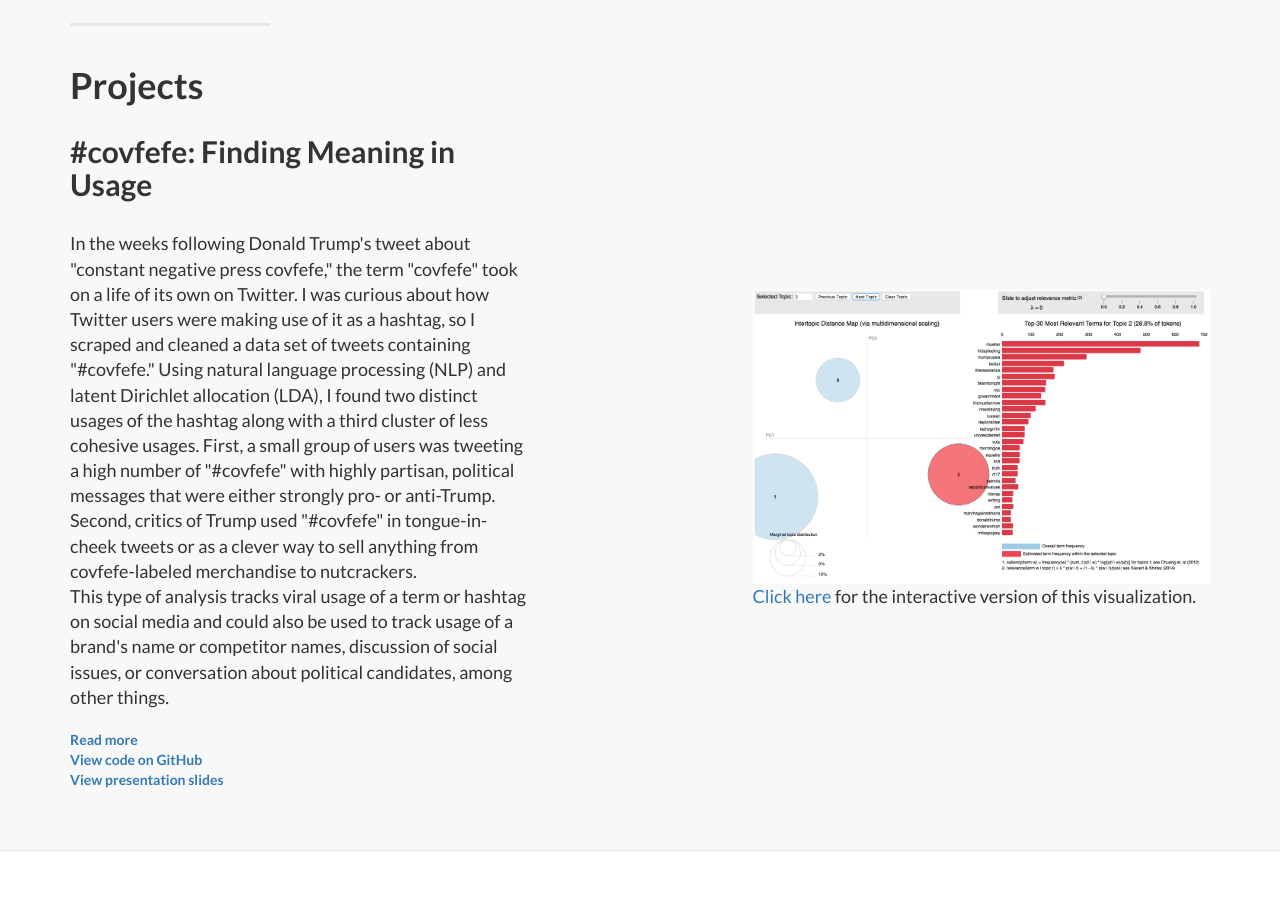
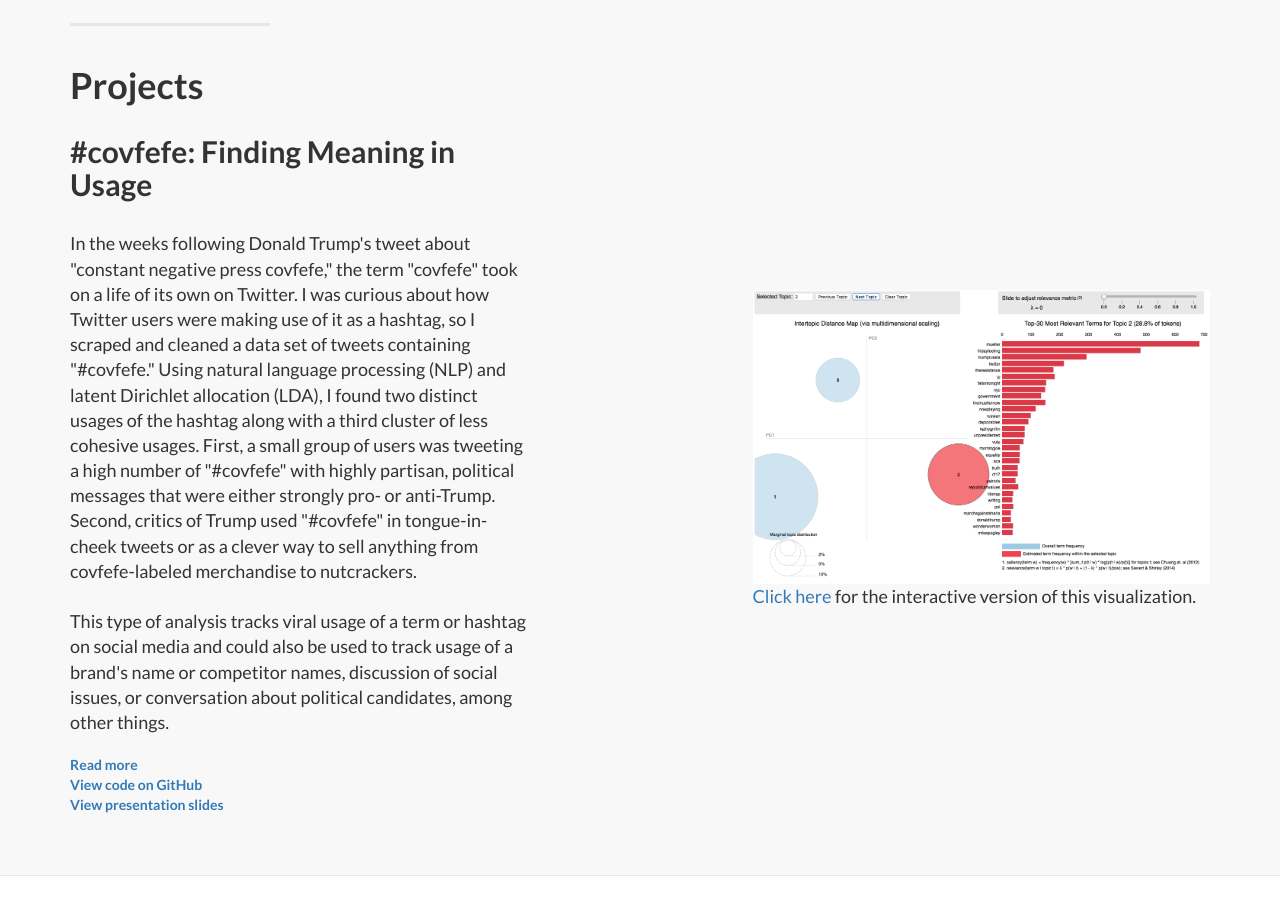
Before and after one commit to DianeKierce/DianeKierce.github.io, a plain HTML site: page index.html in a window 1280 px wide. Shown: the part 894-1792 px from the top of the page. Drawn offline with Linux system fonts and the light colour scheme.

Commit message:
Improve spacing

```diff
--- a/index.html
+++ b/index.html
@@ -117,7 +117,7 @@
                     <div class="clearfix"></div>
                     <h1 class="section-heading">Projects</h1>
                     <h2 class="section-heading">#covfefe: Finding Meaning in Usage<br></h2>
-                        <p class="lead">In the weeks following Donald Trump's tweet about "constant negative press covfefe," the term "covfefe" took on a life of its own on Twitter. I was curious about how Twitter users were making use of it as a hashtag, so I scraped and cleaned a data set of tweets containing "#covfefe." Using natural language processing (NLP) and latent Dirichlet allocation (LDA), I found two distinct usages of the hashtag along with a third cluster of less cohesive usages. First, a small group of users was tweeting a high number of "#covfefe" with highly partisan, political messages that were either strongly pro- or anti-Trump. Second, critics of Trump used "#covfefe" in tongue-in-cheek tweets or as a clever way to sell anything from covfefe-labeled merchandise to nutcrackers.<br>This type of analysis tracks viral usage of a term or hashtag on social media and could also be used to track usage of a brand's name or competitor names, discussion of social issues, or conversation about political candidates, among other things.</p>
+                        <p class="lead">In the weeks following Donald Trump's tweet about "constant negative press covfefe," the term "covfefe" took on a life of its own on Twitter. I was curious about how Twitter users were making use of it as a hashtag, so I scraped and cleaned a data set of tweets containing "#covfefe." Using natural language processing (NLP) and latent Dirichlet allocation (LDA), I found two distinct usages of the hashtag along with a third cluster of less cohesive usages. First, a small group of users was tweeting a high number of "#covfefe" with highly partisan, political messages that were either strongly pro- or anti-Trump. Second, critics of Trump used "#covfefe" in tongue-in-cheek tweets or as a clever way to sell anything from covfefe-labeled merchandise to nutcrackers.<br><br>This type of analysis tracks viral usage of a term or hashtag on social media and could also be used to track usage of a brand's name or competitor names, discussion of social issues, or conversation about political candidates, among other things.</p>
                         <a target="_blank" href="https://medium.com/@diane.kierce/finding-meaning-in-covfefe-c6f4c0df6c41">Read more</a><br>
                         <a target="_blank" href="https://github.com/DianeKierce/covfefe_meaning_project">View code on GitHub</a><br>
                         <a target="_blank" href="https://docs.google.com/presentation/d/1Rb8-lTjYNspLipSMfM1k7inIqmCLGGdjpsw1rh1AIuM/edit?usp=sharing">View presentation slides</a></p>
```
